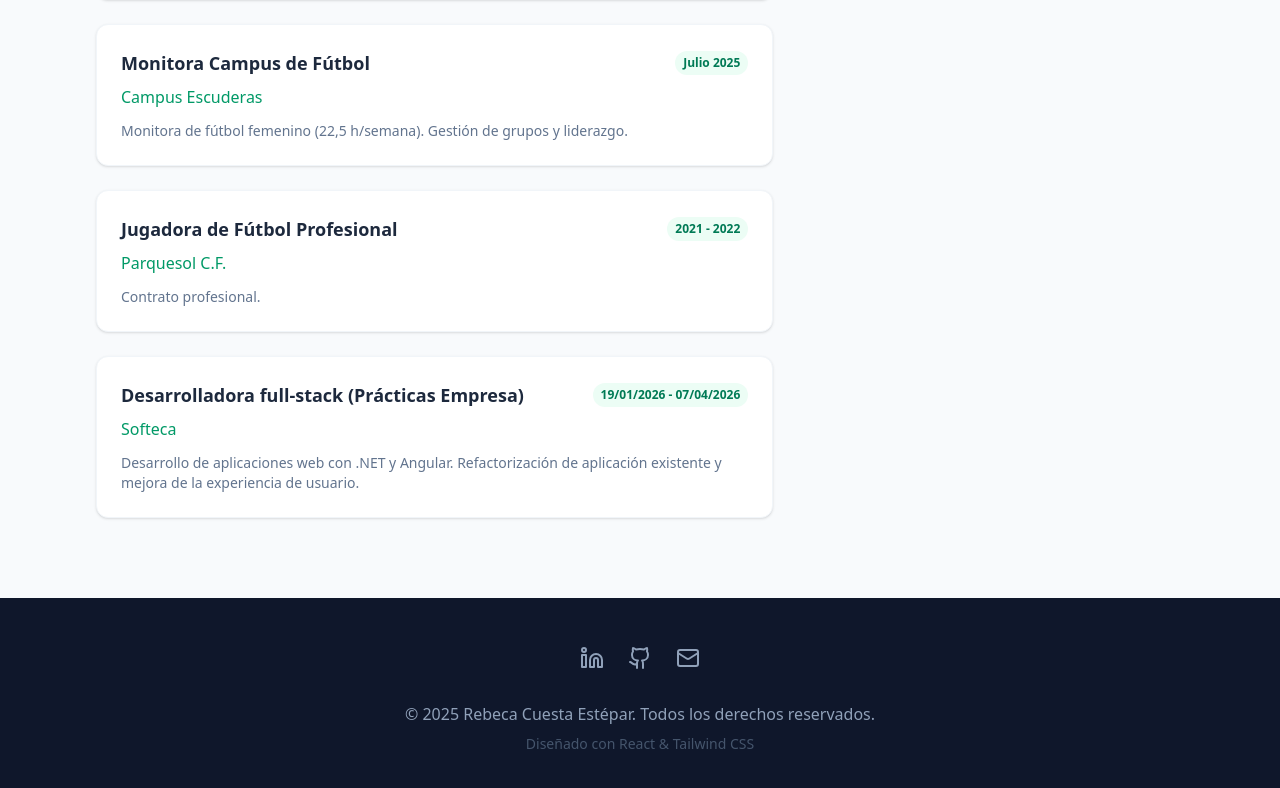
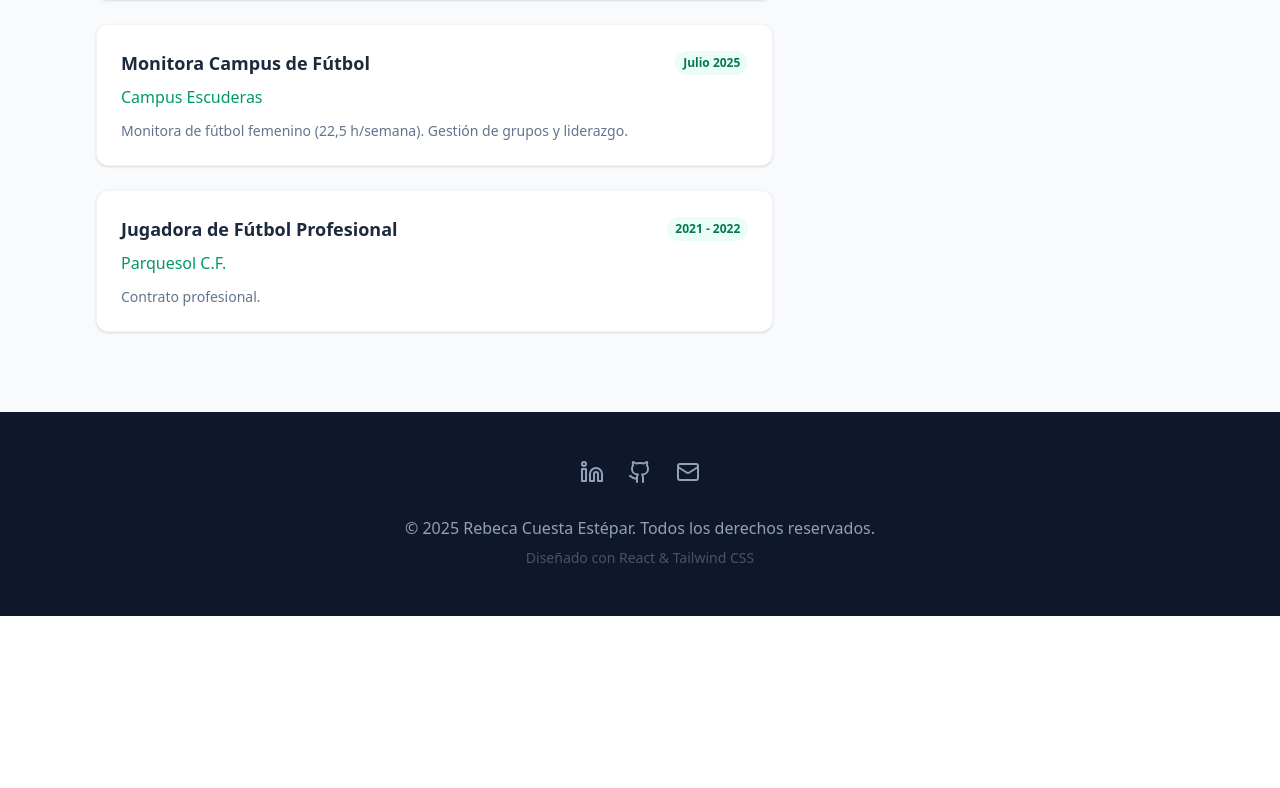
Before and after one commit to rebecacuestaestepar/mi-curriculum, a React (Vite) app: page / in a window 1280 px wide. Shown: the part 2365-3153 px from the top of the page. After the commit the page ends 2981 px from the top, so only its background shows below. Built offline with nearby package versions, Linux system fonts and the light colour scheme.

Commit message:
Quitar el duplicado

```diff
--- a/src/App.jsx
+++ b/src/App.jsx
@@ -88,12 +88,6 @@ const App = () => {
       company: "Parquesol C.F.",
       period: "2021 - 2022",
       description: "Contrato profesional."
-    },
-    {
-      role: "Desarrolladora full-stack (Prácticas Empresa)",
-      company: "Softeca",
-      period: "19/01/2026 - 07/04/2026",
-      description: "Desarrollo de aplicaciones web con .NET y Angular. Refactorización de aplicación existente y mejora de la experiencia de usuario."
     }
   ];
 
```
